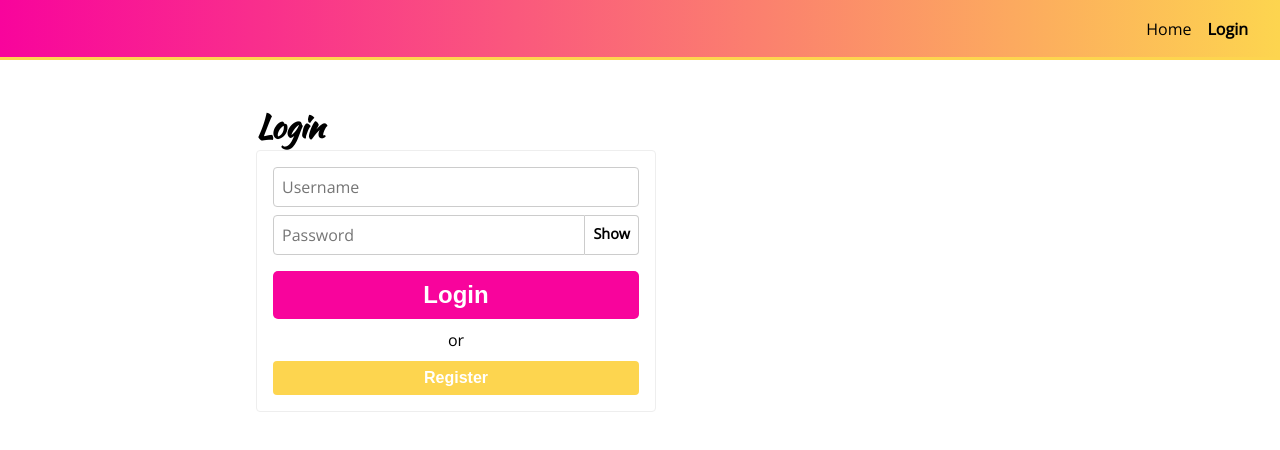
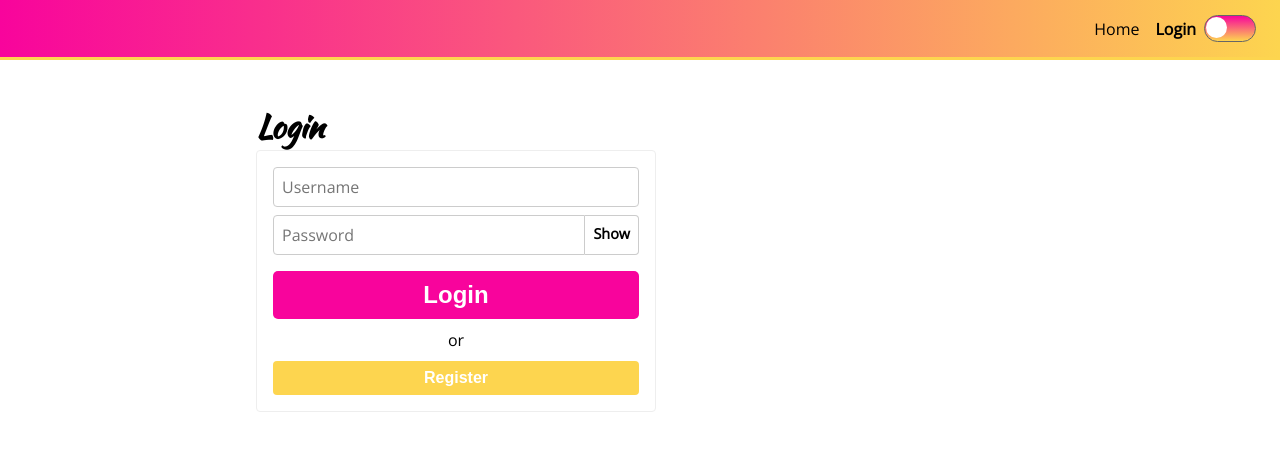
Before and after one commit to tichif/styled-components, a React (Create React App) app: page /login in a window 1280 px wide. Shown: the top 450 px of the page. Built offline with nearby package versions, Linux system fonts and the light colour scheme.

Commit message:
Toggle between different theme

```diff
--- a/src/components/App.js
+++ b/src/components/App.js
@@ -1,8 +1,11 @@
+import { useState } from 'react';
 import { createGlobalStyle, ThemeProvider } from 'styled-components';
 import { BrowserRouter as Router, Routes, Route } from 'react-router-dom';
 
 import Home from 'components/pages/Home';
 import Login from 'components/pages/Login';
+import LightTheme from 'themes/light';
+import DarkTheme from 'themes/dark';
 
 const GlobalStyle = createGlobalStyle`
   *{
@@ -19,14 +22,17 @@ const GlobalStyle = createGlobalStyle`
   }
 `;
 
-const theme = {
-  primaryColor: '#f8049c',
-  secondaryColor: '#fdd54f',
-};
-
 const App = () => {
+  const [theme, setTheme] = useState(LightTheme);
   return (
-    <ThemeProvider theme={theme}>
+    <ThemeProvider
+      theme={{
+        ...theme,
+        setTheme: () => {
+          setTheme((state) => (state.id === 'light' ? DarkTheme : LightTheme));
+        },
+      }}
+    >
       <GlobalStyle />
       <Router>
         <Routes>
--- a/src/components/common/Header.js
+++ b/src/components/common/Header.js
@@ -1,6 +1,7 @@
-import { useState } from 'react';
-import styled from 'styled-components';
+import { useState, useContext } from 'react';
+import styled, { ThemeContext } from 'styled-components';
 import { Link as ReactRouterDomLink, useLocation } from 'react-router-dom';
+import { Toggle } from 'components/common';
 
 const HeaderWrapper = styled.header`
   height: 60px;
@@ -82,6 +83,8 @@ const MobileMenuIcon = styled.div`
 export const Header = () => {
   const { pathname } = useLocation();
   const [menuOpen, setMenuOpen] = useState(false);
+  const { id, setTheme } = useContext(ThemeContext);
+
   return (
     <HeaderWrapper>
       <MobileMenuIcon onClick={() => setMenuOpen((state) => !state)}>
@@ -96,6 +99,7 @@ export const Header = () => {
         <StyledLink to='/login' isActive={pathname === '/login'}>
           Login
         </StyledLink>
+        <Toggle onToggle={setTheme} isActive={id === 'dark'} />
       </Menu>
     </HeaderWrapper>
   );
--- /dev/null
+++ b/src/components/common/Toggle.js
@@ -0,0 +1,35 @@
+import styled from 'styled-components';
+
+const ToggleWrapper = styled.div`
+  width: 50px;
+  min-width: 50px;
+  height: 25px;
+  border-radius: 25px;
+  border: 1px solid #666;
+  margin: auto;
+  display: flex;
+  background-image: linear-gradient(
+    to bottom,
+    ${(props) => props.theme.primaryColor},
+    ${(props) => props.theme.secondaryColor}
+  );
+`;
+
+const Notch = styled.div`
+  height: 21px;
+  width: 21px;
+  border: 1px slid #666;
+  margin-top: 1px;
+  background: #fff;
+  border-radius: 50%;
+  transition: transform 0.1s linear;
+  transform: translate(${(props) => (props.isActive ? '26px' : '1px')});
+`;
+
+export const Toggle = ({ isActive, onToggle }) => {
+  return (
+    <ToggleWrapper onClick={onToggle}>
+      <Notch isActive={isActive} />
+    </ToggleWrapper>
+  );
+};
--- a/src/components/common/index.js
+++ b/src/components/common/index.js
@@ -4,3 +4,4 @@ export * from './Header';
 export * from './Input';
 export * from './PasswordInput';
 export * from './Spinner';
+export * from './Toggle';
--- /dev/null
+++ b/src/themes/dark.js
@@ -0,0 +1,7 @@
+const theme = {
+  id: 'dark',
+  primaryColor: '#000',
+  secondaryColor: 'midnightblue',
+};
+
+export default theme;
--- /dev/null
+++ b/src/themes/light.js
@@ -0,0 +1,7 @@
+const theme = {
+  id: 'light',
+  primaryColor: '#f8049c',
+  secondaryColor: '#fdd54f',
+};
+
+export default theme;
```
